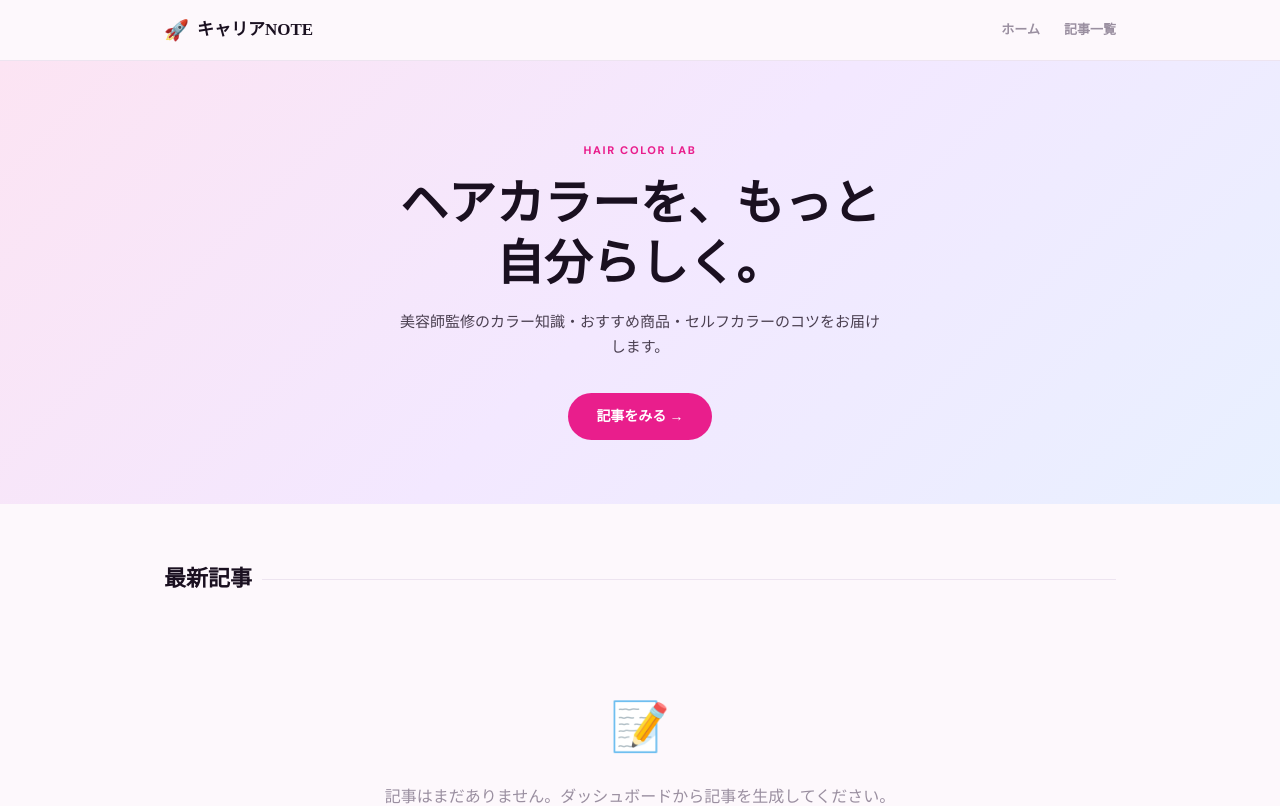
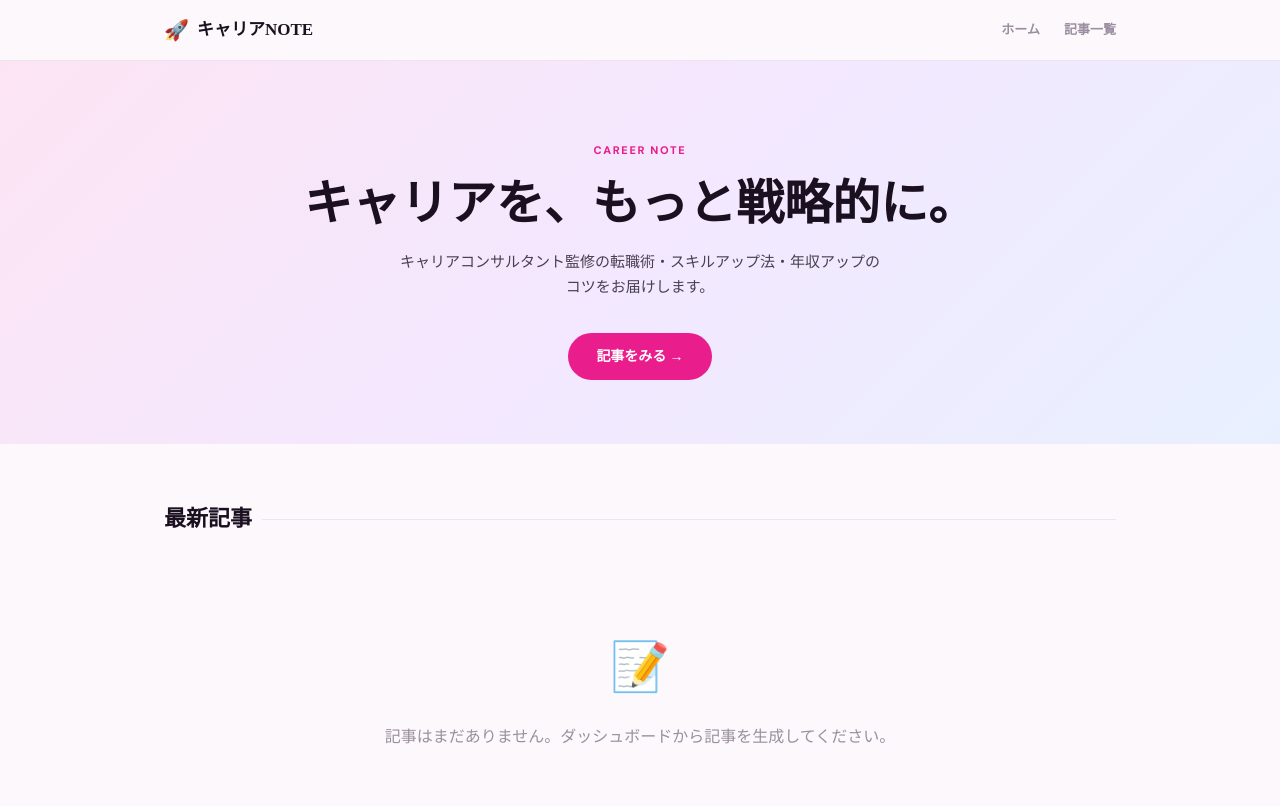
Before and after one commit to okuwabara07-gif/pet-love-jp, a Next.js app: page / in a window 1280 px wide. Shown: the top 806 px of the page. Built offline with nearby package versions, Linux system fonts and the light colour scheme.

Commit message:
fix: update page for キャリアNOTE

```diff
--- a/app/page.tsx
+++ b/app/page.tsx
@@ -1,18 +1,14 @@
 import Link from 'next/link';
 import { getAllPosts } from '@/lib/posts';
-
-const GENRE_ICONS: Record<string, string> = {
-  haircolor: '🎨', haircare: '✨', skincare: '🌸', nail: '💅', supplement: '💊',
-};
 
 export default function HomePage() {
   const posts = getAllPosts().slice(0, 9);
   return (
     <>
       <section className="hero">
-        <p className="hero-eyebrow">Hair Color Lab</p>
-        <h1 className="hero-title">ヘアカラーを、もっと<br />自分らしく。</h1>
-        <p className="hero-sub">美容師監修のカラー知識・おすすめ商品・セルフカラーのコツをお届けします。</p>
+        <p className="hero-eyebrow">Career Note</p>
+        <h1 className="hero-title">キャリアを、もっと戦略的に。</h1>
+        <p className="hero-sub">キャリアコンサルタント監修の転職術・スキルアップ法・年収アップのコツをお届けします。</p>
         <Link href="/blog" style={{ display: 'inline-block', background: 'var(--pink)', color: '#fff', padding: '12px 28px', borderRadius: '50px', fontWeight: 700, fontSize: 14, textDecoration: 'none' }}>
           記事をみる →
         </Link>
@@ -29,7 +25,6 @@ export default function HomePage() {
             <div className="post-grid">
               {posts.map(post => (
                 <Link key={post.slug} href={`/blog/${post.slug}`} className="post-card">
-                  <div className="post-card-thumb">{GENRE_ICONS[post.genre] || '📄'}</div>
                   <div className="post-card-body">
                     <p className="post-card-genre">{post.genre}</p>
                     <h3 className="post-card-title">{post.title}</h3>
```
